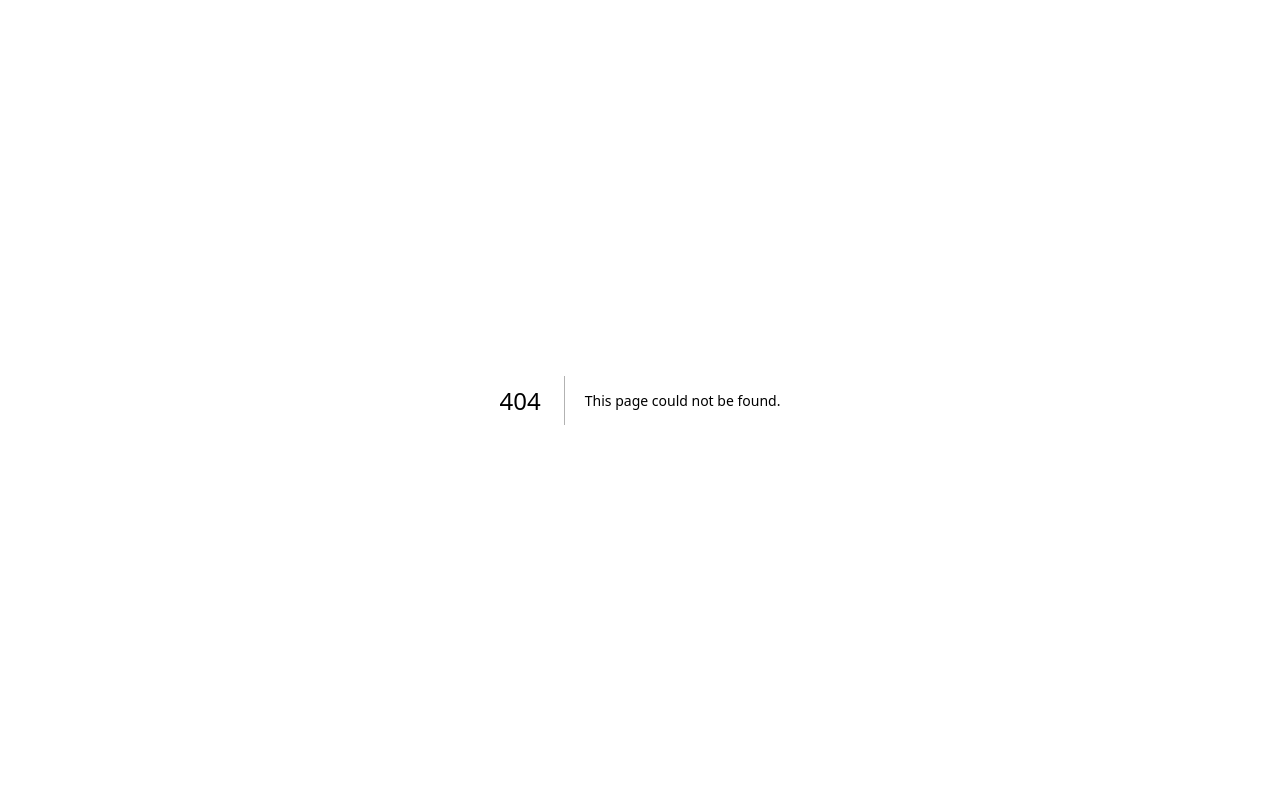
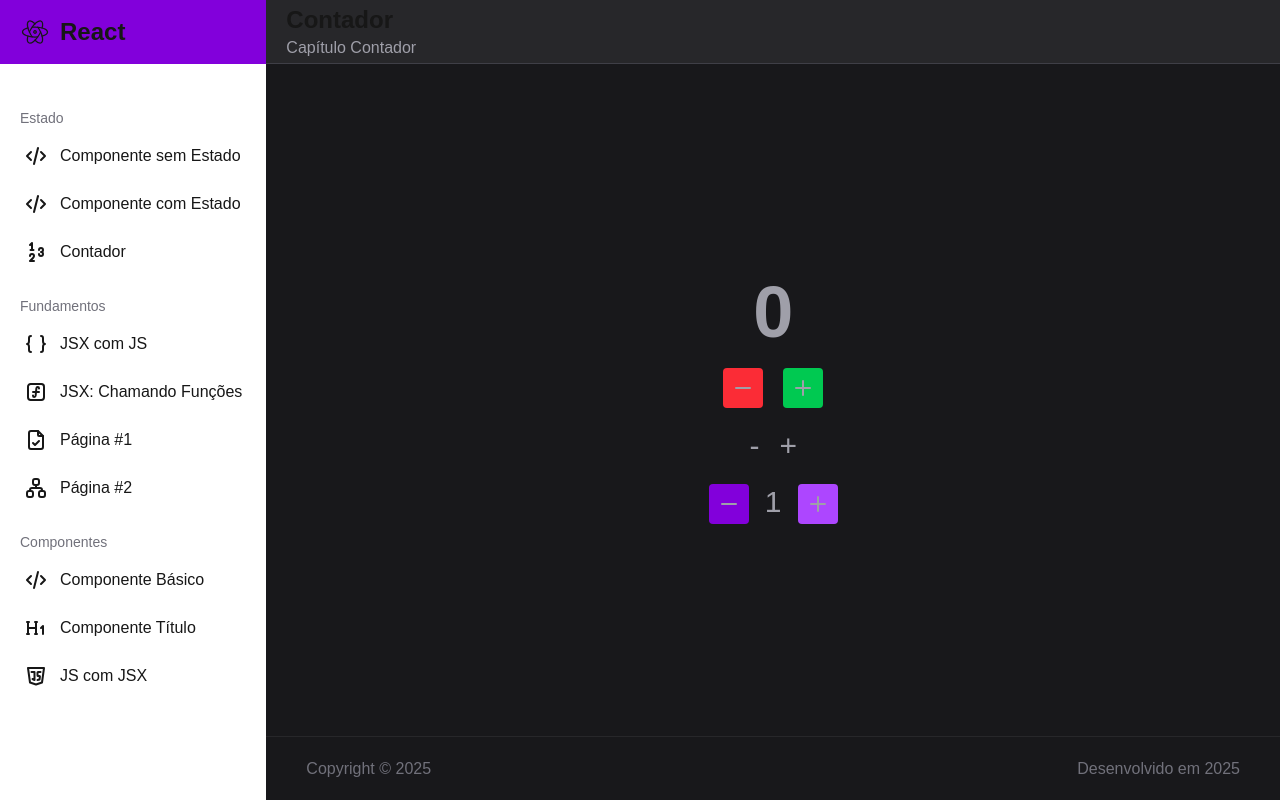
Before and after one commit to fabiovisi/react, a Next.js app in the folder react-fundamentos/: page /estado/contador in a window 1280 px wide. Before the commit this address had no page. Built offline with nearby package versions, Linux system fonts and the light colour scheme.

Commit message:
40. Componente App

```diff
--- a/react-fundamentos/src/components/Menu.tsx
+++ b/react-fundamentos/src/components/Menu.tsx
@@ -1,4 +1,4 @@
-import { Icon360View, IconBraces, IconBrandJavascript, IconCode, IconFileCheck, IconFunction, IconH1, IconHome, IconSitemap } from "@tabler/icons-react";
+import { Icon360View, IconBraces, IconBrandJavascript, IconCode, IconFileCheck, IconFunction, IconH1, IconHome, IconNumbers, IconSitemap } from "@tabler/icons-react";
 import MenuItem from "./MenuItem";
 
 export default function Menu() {
@@ -9,7 +9,9 @@ export default function Menu() {
             p-2 gap-2
         `}>
             <span className="text-sm text-zinc-500 pl-3 pt-4">Estado</span>
-            <MenuItem icone={<IconCode />} texto="Componente sem Estado" url="/" />
+            <MenuItem icone={<IconCode />} texto="Componente sem Estado" url="/estado/sem" />
+            <MenuItem icone={<IconCode />} texto="Componente com Estado" url="/estado/com" />
+            <MenuItem icone={<IconNumbers />} texto="Contador" url="/estado/contador" />
 
             <span className="text-sm text-zinc-500 pl-3 pt-4">Fundamentos</span>
             <MenuItem icone={<IconBraces />} texto="JSX com JS" url="/fundamentos/soma" />
--- /dev/null
+++ b/react-fundamentos/src/pages/_app.tsx
@@ -0,0 +1,6 @@
+import '../app/globals.css'
+
+export default function App(props: any) {
+  const { Component, pageProps } = props;
+  return <Component {...pageProps} />;
+}
--- /dev/null
+++ b/react-fundamentos/src/pages/estado/com.tsx
@@ -0,0 +1,25 @@
+import Pagina from "@/components/Pagina";
+import { useState } from "react";
+
+export default function PaginaComEstado() {
+
+    const [numero, setNumero] = useState(0)
+
+    function incrementar() {
+        setNumero(numero + 1)
+    }
+
+    return (
+        <Pagina titulo="Com Estado" subtitulo="Capítulo Estado">
+            <div className="flex flex-col">
+                <div>
+                    <span>Valor:</span>
+                    <span>{numero}</span>
+                </div>
+                <button onClick={incrementar} className="bg-blue-500 p-2">
+                    Incrementar
+                </button>
+            </div>
+        </Pagina>
+    )
+}
--- /dev/null
+++ b/react-fundamentos/src/pages/estado/contador.tsx
@@ -0,0 +1,49 @@
+import Pagina from "@/components/Pagina";
+import { useState } from "react";
+import { IconMinus, IconPlus } from "@tabler/icons-react";
+
+export default function Contador() {
+
+    const [num, setNum] = useState(0)
+    const [delta, setDelta] = useState(1)
+
+    function incrementar() {
+        setNum(num + delta)
+    }
+
+    function decrementar() {
+        setNum(num - delta)
+    }
+
+    function decrementarDelta() {
+        setDelta(delta - 1)
+    }
+
+    function incrementarDelta() {
+        setDelta(delta + 1)
+    }
+
+    return (
+        <Pagina titulo="Contador" subtitulo="Capítulo Contador">
+
+            <div className="flex flex-col gap-5 justify-center items-center w-full h-full">
+                <div className="text-7xl font-black">{num}</div>
+                <div className="flex gap-5">
+                    <button className="bg-red-500 p-2 rounded" onClick={() => setNum(num - delta)}><IconMinus/></button>
+                    <button className="bg-green-500 p-2 rounded" onClick={() => setNum(num + delta)}><IconPlus/></button>
+                </div>
+                <div className="flex gap-5">
+                    <button onClick={decrementar}>-</button>
+                    <button onClick={incrementar}>+</button>
+                </div>
+                <div className="flex gap-4">
+                    <button className="bg-purple-700 p-2 rounded" onClick={decrementarDelta}><IconMinus/></button>
+                    <span>{delta}</span>
+                    <button className="bg-purple-500 p-2 rounded" onClick={incrementarDelta}><IconPlus/></button>
+                </div>
+            </div>
+
+        </Pagina>
+
+    )
+}
--- /dev/null
+++ b/react-fundamentos/src/pages/estado/sem.tsx
@@ -0,0 +1,26 @@
+import Pagina from "@/components/Pagina";
+import '../../app/globals.css'
+
+export default function PaginaSemEstado() {
+
+    let numero = 0
+
+    function incrementar() {
+        numero++
+        console.log(numero)
+    }
+
+    return (
+        <Pagina titulo="Sem Estado" subtitulo="Capítulo Estado">
+            <div className="flex flex-col">
+                <div>
+                    <span>Valor:</span>
+                    <span>{numero}</span>
+                </div>
+                <button onClick={incrementar} className="bg-blue-500 p-2">
+                    Incrementar
+                </button>
+            </div>
+        </Pagina>
+    )
+}
```
Also changed, not shown: react-fundamentos/src/components/Pagina.tsx (+7 -1 lines).
